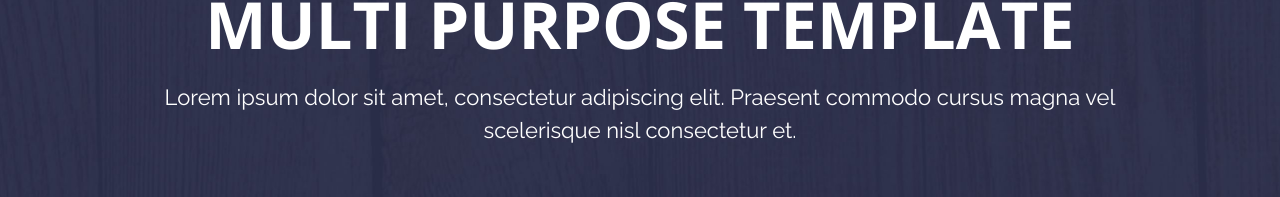
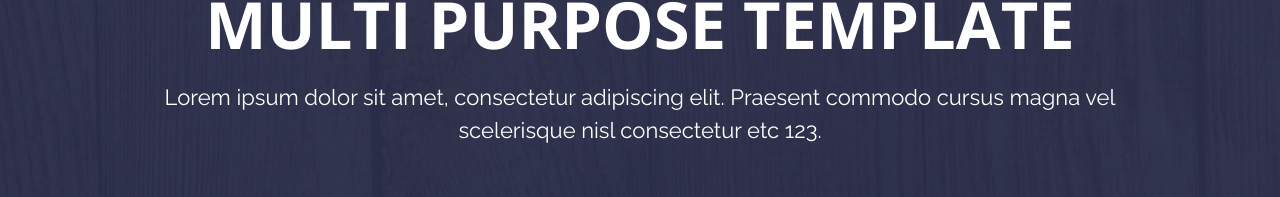
Before and after one commit to Teremus90/activebox, a plain HTML site: page index.html in a window 1280 px wide. Shown: the part 338-535 px from the top of the page. Drawn offline with nearby package versions, Linux system fonts and the light colour scheme.

Commit message:
2nd change

```diff
--- a/index.html
+++ b/index.html
@@ -34,7 +34,7 @@
             <div class="intro_inner">
                 <h1 class="intro__title">YOUR FAVORITE ONE PAGE MULTI PURPOSE TEMPLATE</h1>
                 <h2 class="intro__subtitle">Lorem ipsum dolor sit amet, consectetur adipiscing elit. Praesent commodo cursus magna
-                vel scelerisque nisl consectetur et.</h2>
+                vel scelerisque nisl consectetur etc 123.</h2>
                 <a class="btn btn--red" href="#">FIND OUT MORE</a>
             </div>
         </div>
```
